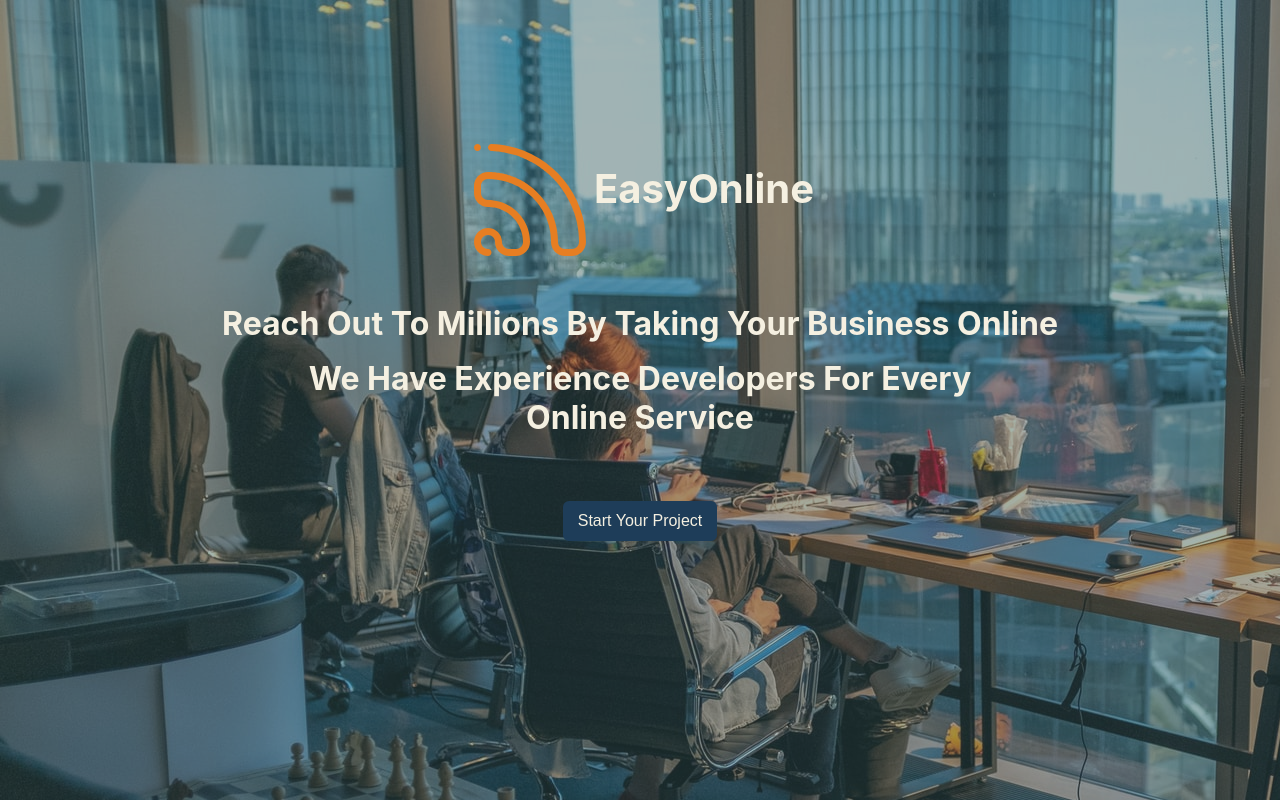
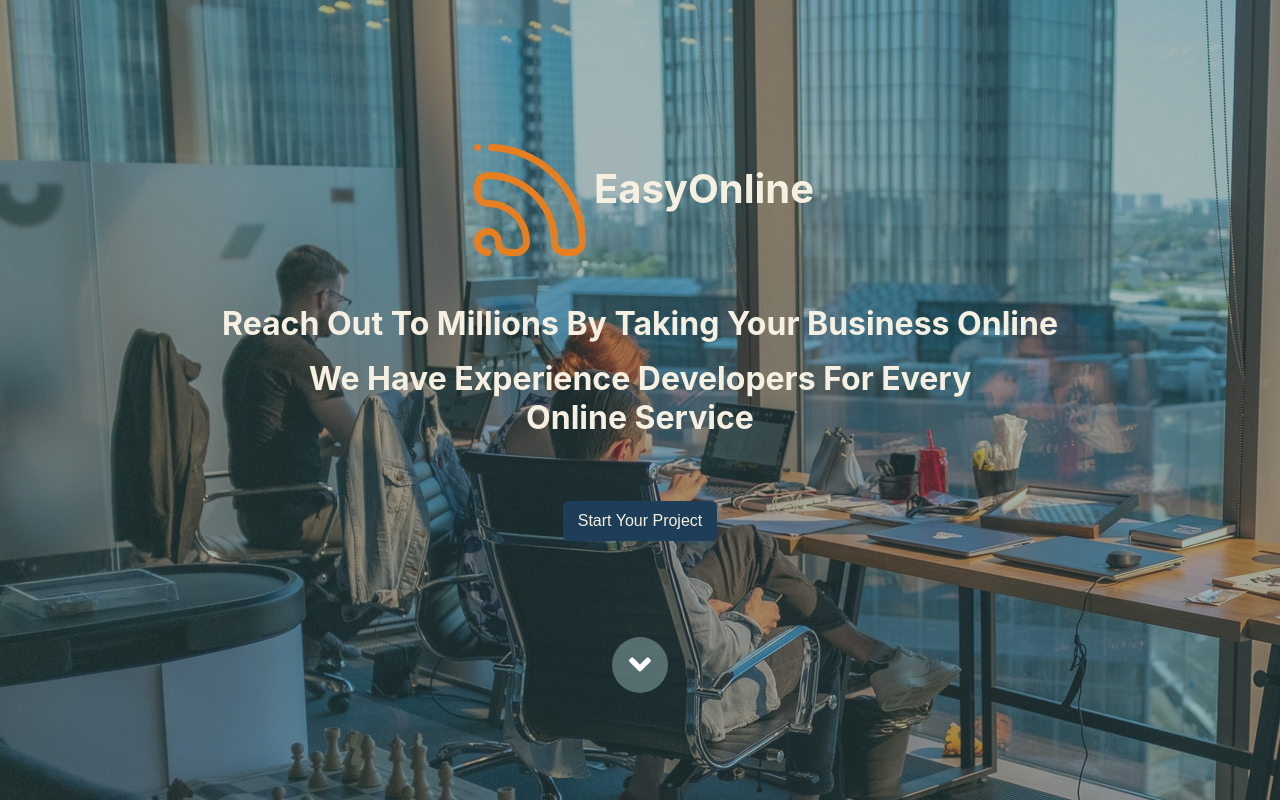
Before and after one commit to umangag07/Reactjs-Projects, a React (Create React App) app in the folder smooth-scroll-website/: page / in a window 1280 px wide. Built offline with nearby package versions, Linux system fonts and the light colour scheme.

Commit message:
Adde the arrow to the top section

```diff
--- a/smooth-scroll-website/src/Container/homepage/TopSection.jsx
+++ b/smooth-scroll-website/src/Container/homepage/TopSection.jsx
@@ -1,6 +1,7 @@
 import React from "react";
 import styled from "styled-components";
 import teamImg from '../../Assets/photos/company_team.jpg'
+import { Arrow } from "../../Components/Arrow/ArrowIndex";
 import { Button } from "../../Components/button/Index";
 import { Indexlogo } from "../../Components/Logo/Indexlogo.jsx";
 import { Marginer } from "../../Components/Marginer/Index.jsx";
@@ -42,6 +43,8 @@ export function TopSection(props) {
          <Openingtext>Online Service</Openingtext>
          <Marginer direction="vertical" margin="4em"/>
          <Button>Start Your Project</Button>
+         <Marginer direction="vertical" margin="6em"/>
+         <Arrow/>
        </BgEffect>
      </TopContainer>
     </>
```
